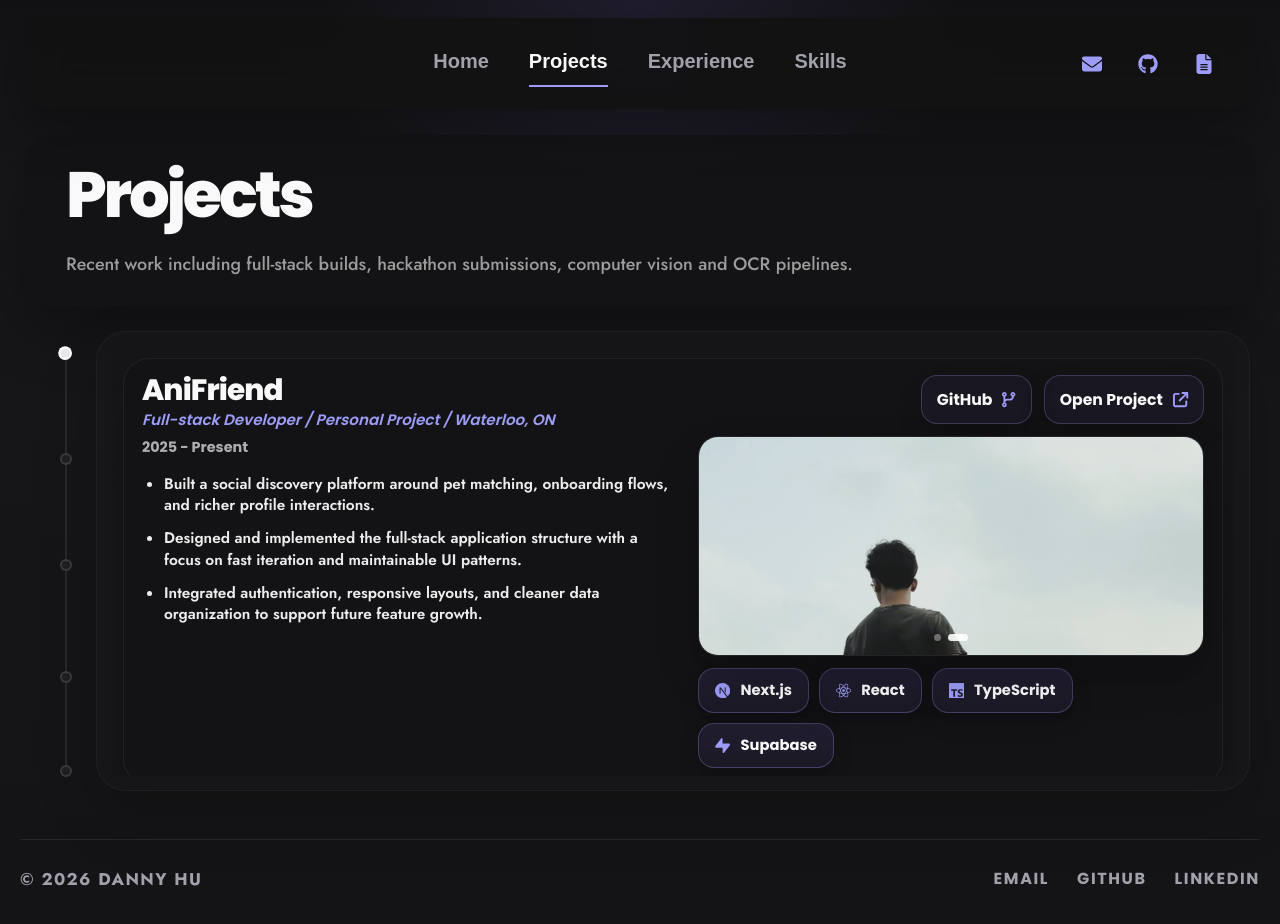
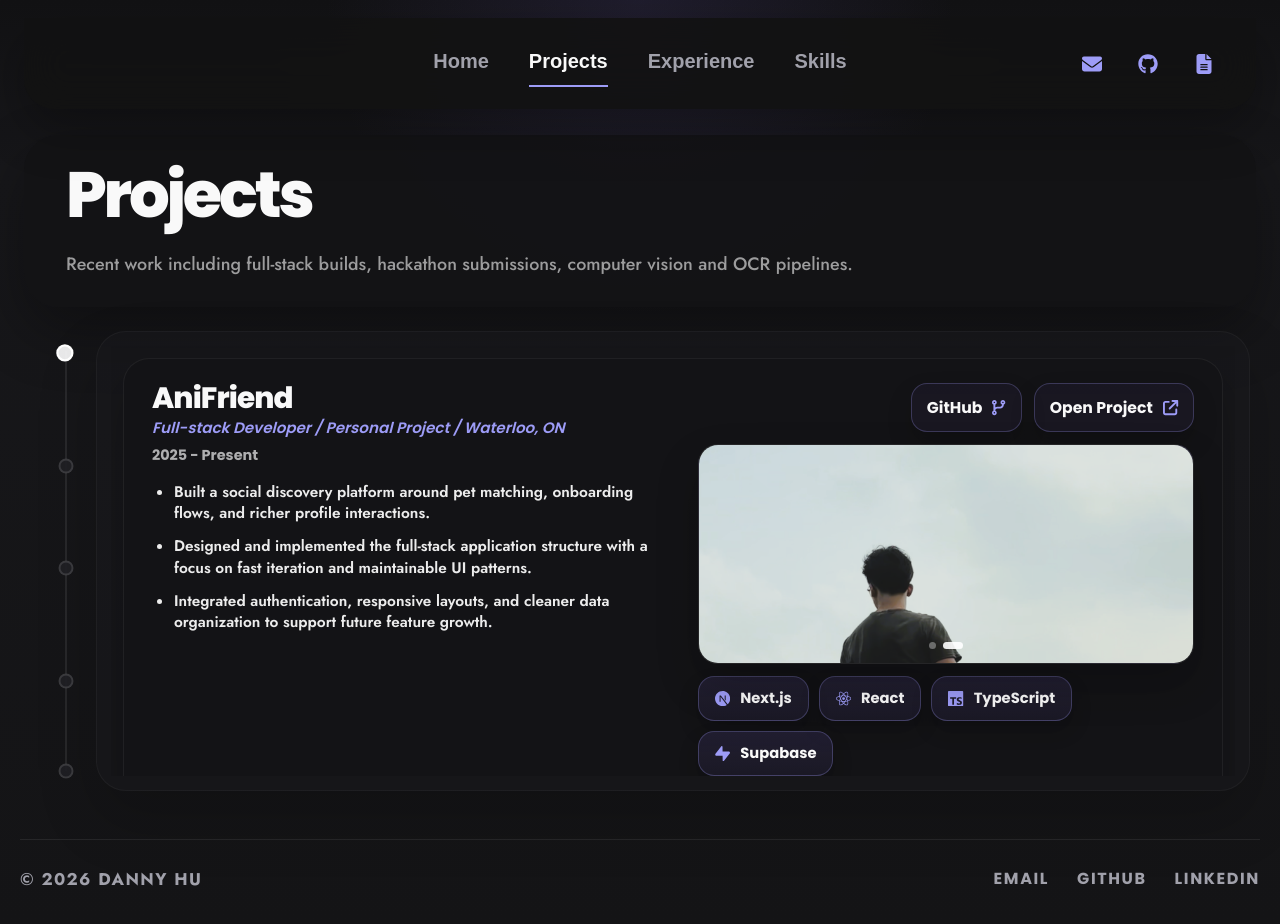
Before and after one commit to Danh295/Portfolio, a Next.js app: page /projects in a window 1280 px wide. Shown: the top 924 px of the page. Built offline with nearby package versions, Linux system fonts and the light colour scheme.

Commit message:
feat: refine projects carousel interactions

```diff
--- a/src/app/projects/ProjectsTimeline.jsx
+++ b/src/app/projects/ProjectsTimeline.jsx
@@ -108,6 +108,7 @@ export default function ProjectsTimeline({ projects }) {
   const viewportRef = useRef(null);
   const cardRefs = useRef([]);
   const [progress, setProgress] = useState(0);
+  const [hoveredDot, setHoveredDot] = useState(null);
   const [dotPositions, setDotPositions] = useState(
     projects.map((_, index) => (projects.length > 1 ? (index / (projects.length - 1)) * 100 : 0)),
   );
@@ -133,17 +134,23 @@ export default function ProjectsTimeline({ projects }) {
         positions.map((position) => Math.min(100, Math.max(0, (position / maxScroll) * 100))),
       );
 
+      // Subtract scroll-padding-block-start (12px) so that progress reaches
+      // an exact integer when a card is snapped into view, keeping the fill
+      // bar and dot activation in perfect sync.
+      const scrollPadding = 12;
+      const snapPositions = positions.map((p) => Math.max(0, p - scrollPadding));
+
       const scrollTop = viewport.scrollTop;
       let nextProgress = 0;
 
-      if (positions.length === 1 || scrollTop <= positions[0]) {
+      if (snapPositions.length === 1 || scrollTop <= snapPositions[0]) {
         nextProgress = 0;
-      } else if (scrollTop >= positions[positions.length - 1]) {
-        nextProgress = positions.length - 1;
+      } else if (scrollTop >= snapPositions[snapPositions.length - 1]) {
+        nextProgress = snapPositions.length - 1;
       } else {
-        for (let index = 0; index < positions.length - 1; index += 1) {
-          const start = positions[index];
-          const end = positions[index + 1];
+        for (let index = 0; index < snapPositions.length - 1; index += 1) {
+          const start = snapPositions[index];
+          const end = snapPositions[index + 1];
 
           if (scrollTop >= start && scrollTop <= end) {
             const span = Math.max(end - start, 1);
@@ -172,6 +179,14 @@ export default function ProjectsTimeline({ projects }) {
     };
   }, [projects.length]);
 
+  const scrollToCard = useCallback((index) => {
+    const card = cardRefs.current[index];
+    const viewport = viewportRef.current;
+    if (card && viewport) {
+      viewport.scrollTo({ top: card.offsetTop, behavior: "smooth" });
+    }
+  }, []);
+
   const progressStart = dotPositions[0] ?? 0;
   const segmentIndex = Math.min(Math.floor(progress), Math.max(projects.length - 2, 0));
   const segmentProgress = progress - segmentIndex;
@@ -182,7 +197,7 @@ export default function ProjectsTimeline({ projects }) {
 
   return (
     <section className={styles.projectsShell}>
-      <div className={styles.progressNav} aria-hidden="true">
+      <div className={styles.progressNav}>
         <div className={styles.progressDots}>
           <span
             className={styles.progressFill}
@@ -192,12 +207,38 @@ export default function ProjectsTimeline({ projects }) {
             }}
           />
           {projects.map((project, index) => (
-            <span
+            <button
               key={project.title}
-              className={`${styles.progressDot} ${progress >= index - 0.05 ? styles.progressDotActive : ""}`}
+              type="button"
+              aria-label={project.title}
+              className={`${styles.progressDot} ${interpolatedEnd >= (dotPositions[index] ?? 0) ? styles.progressDotActive : ""}`}
               style={{ top: `${dotPositions[index] ?? 0}%` }}
+              onClick={() => scrollToCard(index)}
+              onMouseEnter={() => setHoveredDot(index)}
+              onMouseLeave={() => setHoveredDot(null)}
             />
           ))}
+          {hoveredDot !== null && (
+            <div
+              className={styles.dotPreview}
+              style={{ top: `${dotPositions[hoveredDot] ?? 0}%` }}
+            >
+              {projects[hoveredDot].images?.[0] && (
+                <div className={styles.dotPreviewThumb}>
+                  <Image
+                    src={projects[hoveredDot].images[0].src}
+                    alt=""
+                    fill
+                    style={{ objectFit: "cover" }}
+                  />
+                </div>
+              )}
+              <span className={styles.dotPreviewTitle}>{projects[hoveredDot].title}</span>
+              <span className={styles.dotPreviewMeta}>
+                {projects[hoveredDot].role} / {projects[hoveredDot].context}
+              </span>
+            </div>
+          )}
         </div>
       </div>
 
@@ -210,16 +251,25 @@ export default function ProjectsTimeline({ projects }) {
               ref={(node) => {
                 cardRefs.current[index] = node;
               }}
-              className={styles.projectCard}
+              className={`${styles.projectCard} ${!project.images?.length ? styles.projectCardCompact : ""}`}
               data-project-card
             >
               <div className={styles.copyColumn}>
+                <div className={styles.copyHeader}>
                   <div className={styles.copyIntro}>
                     <h2 className={styles.projectTitle}>{project.title}</h2>
                     <p className={styles.projectMeta}>
                       {project.role} / {project.context}
                     </p>
                     <p className={styles.projectTimeline}>{project.timeline}</p>
+                  </div>
+
+                  {!project.images?.length && (project.github || project.demo) && (
+                    <div className={styles.actions}>
+                      {project.github && <ActionLink href={project.github} label="GitHub" icon={faCodeBranch} />}
+                      {project.demo && <ActionLink href={project.demo} label="Open Project" icon={faArrowUpRightFromSquare} />}
+                    </div>
+                  )}
                 </div>
 
                 <ul className={styles.bulletList}>
@@ -229,6 +279,7 @@ export default function ProjectsTimeline({ projects }) {
                 </ul>
               </div>
 
+              {project.images?.length > 0 && (
                 <div className={styles.visualColumn}>
                   {(project.github || project.demo) && (
                     <div className={styles.actions}>
@@ -237,7 +288,7 @@ export default function ProjectsTimeline({ projects }) {
                     </div>
                   )}
 
-                {project.images?.length > 0 && <MediaCarousel images={project.images} />}
+                  <MediaCarousel images={project.images} />
 
                   <div className={styles.tagRow}>
                     {project.tags.map((tag) => (
@@ -245,10 +296,20 @@ export default function ProjectsTimeline({ projects }) {
                     ))}
                   </div>
                 </div>
+              )}
+
+              {!project.images?.length && (
+                <div className={styles.tagRow}>
+                  {project.tags.map((tag) => (
+                    <TechTag key={tag} label={tag} />
+                  ))}
+                </div>
+              )}
             </article>
           ))}
           </div>
         </div>
+
       </div>
     </section>
   );
--- a/src/app/projects/page.js
+++ b/src/app/projects/page.js
@@ -32,7 +32,6 @@ const projects = [
     ],
     tags: ["Python", "OpenCV", "OCR", "Image Processing"],
     github: "https://github.com/Danh295",
-    // TODO: back to the projects page, when there are no images, can you shift the tech stack tags to the bottom of the project card instead of the right side?
   },
   {
     title: "Personal Portfolio",
--- a/src/app/projects/page.module.css
+++ b/src/app/projects/page.module.css
@@ -41,6 +41,7 @@
   justify-content: center;
   align-self: stretch;
   padding-top: 42px;
+  z-index: 5;
 }
 
 .progressDots {
@@ -76,20 +77,77 @@
 }
 
 .progressDot {
+  all: unset;
   position: absolute;
   left: 50%;
-  width: 12px;
-  height: 12px;
+  width: 15px;
+  height: 15px;
   border-radius: 999px;
   border: 2px solid rgba(255, 255, 255, 0.12);
   background: rgba(32, 32, 36, 0.9);
   box-sizing: border-box;
   transform: translate(-50%, -50%);
+  cursor: pointer;
   transition:
     background 0.22s ease,
     border-color 0.22s ease,
     scale 0.22s ease;
   z-index: 2;
+}
+
+.progressDot::before {
+  content: "";
+  position: absolute;
+  inset: -10px;
+  border-radius: 999px;
+}
+
+.dotPreview {
+  position: absolute;
+  left: calc(100% + 18px);
+  transform: translateY(-50%);
+  width: 190px;
+  padding: 10px;
+  border-radius: 14px;
+  border: 1px solid rgba(157, 156, 247, 0.22);
+  background: rgba(22, 22, 26, 0.96);
+  box-shadow: 0 12px 32px rgba(0, 0, 0, 0.36);
+  display: flex;
+  flex-direction: column;
+  gap: 6px;
+  pointer-events: none;
+  z-index: 10;
+  animation: fadeInDotPreview 0.15s ease;
+}
+
+@keyframes fadeInDotPreview {
+  from { opacity: 0; transform: translateY(-50%) translateX(-6px); }
+  to   { opacity: 1; transform: translateY(-50%) translateX(0); }
+}
+
+.dotPreviewThumb {
+  position: relative;
+  width: 100%;
+  aspect-ratio: 16/9;
+  border-radius: 8px;
+  overflow: hidden;
+  background: rgba(32, 32, 36, 0.8);
+}
+
+.dotPreviewTitle {
+  font-family: "Poppins", sans-serif;
+  font-size: 0.8rem;
+  font-weight: 700;
+  color: var(--foreground1);
+  line-height: 1.2;
+}
+
+.dotPreviewMeta {
+  font-family: "Poppins", sans-serif;
+  font-size: 0.72rem;
+  font-weight: 600;
+  color: rgba(249, 249, 249, 0.5);
+  line-height: 1.2;
 }
 
 .progressDotActive {
@@ -105,20 +163,12 @@
   padding: 12px 12px 0 12px;
   scroll-snap-type: y mandatory;
   overscroll-behavior: contain;
-  scrollbar-width: thin;
+  scrollbar-width: none;
   scroll-padding-block-start: 12px;
 }
 
 .scrollViewport::-webkit-scrollbar {
-  width: 8px;
-}
-
-.scrollViewport::-webkit-scrollbar-track {
-  background: transparent;
-}
-
-.scrollViewport::-webkit-scrollbar-thumb {
-  background: rgba(157, 156, 247, 0.2);
+  display: none;
 }
 
 .projectStack {
@@ -132,13 +182,24 @@
   gap: 24px;
   align-items: start;
   min-height: calc(min(580px, calc(100svh - 370px)) - 46px);
-  padding: 16px 18px;
+  padding: 24px 28px;
   border-radius: 26px;
   background: rgba(19, 19, 22, 0.76);
   border: 1px solid rgba(255, 255, 255, 0.06);
   box-shadow: 0 22px 48px rgba(0, 0, 0, 0.24);
   scroll-snap-align: start;
   scroll-snap-stop: always;
+}
+
+.projectCardCompact {
+  grid-template-columns: 1fr;
+}
+
+.copyHeader {
+  display: flex;
+  justify-content: space-between;
+  align-items: flex-start;
+  gap: 16px;
 }
 
 .copyColumn {
```
Lines whose indentation alone changed are shown as unchanged.
